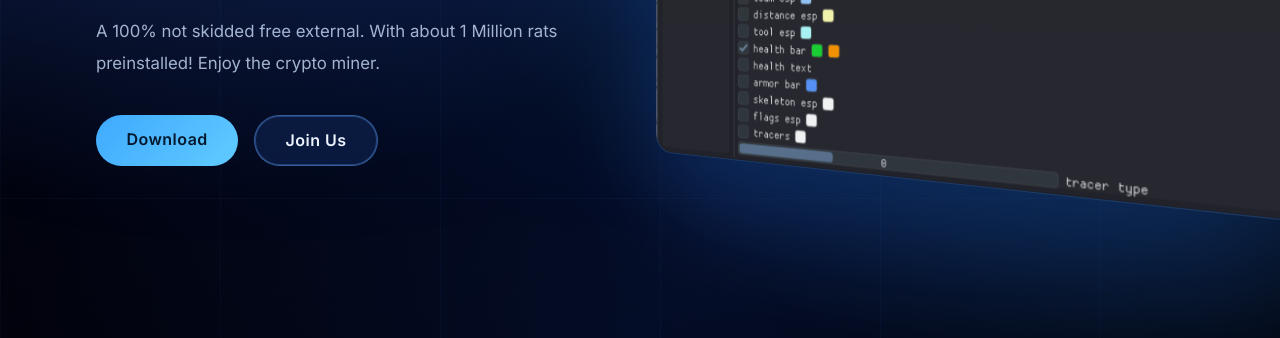
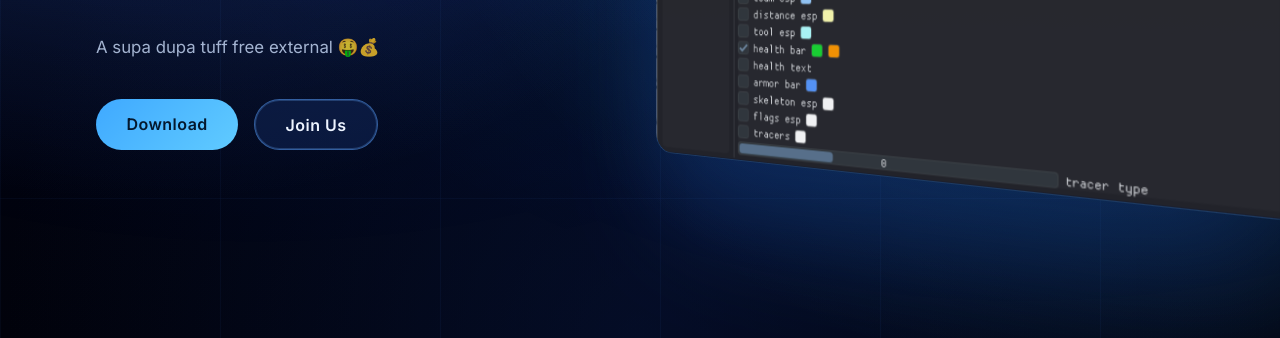
Before and after one commit to 7eyesofluck/elysium.cv, a plain HTML site: page index.html in a window 1280 px wide. Shown: the part 462-800 px from the top of the page. Drawn offline with Linux system fonts and the light colour scheme; no server answers.

Commit message:
Revise hero text for clarity and tone
Updated text in the hero section of index.html.

```diff
--- a/index.html
+++ b/index.html
@@ -66,8 +66,7 @@
                 <p class="eyebrow">Not skidded btw.</p>
                 <h1>ELYSIUM</h1>
                 <p>
-                  A 100% not skidded free external. With about 1 Million rats
-                  preinstalled! Enjoy the crypto miner.
+                  A supa dupa tuff free external 🤑💰
                 </p>
                 <div class="hero-actions">
                   <a
```
